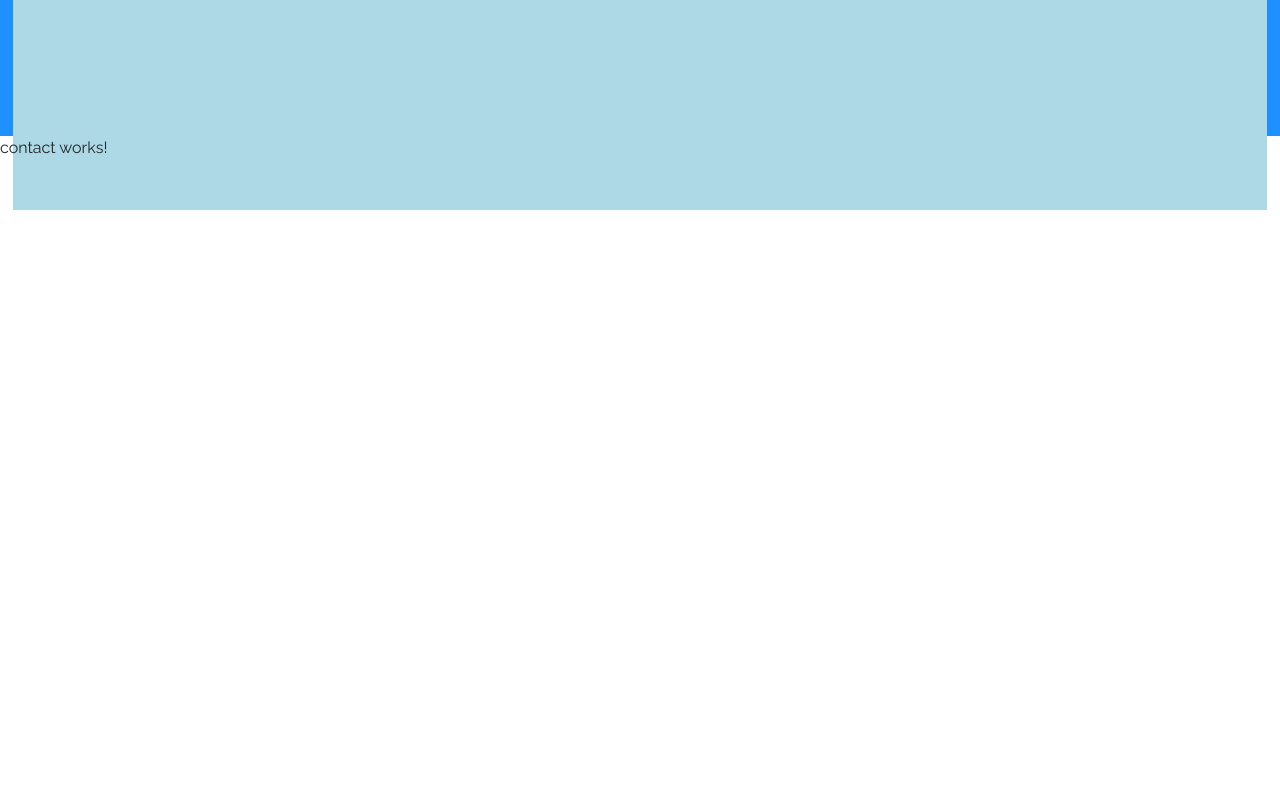
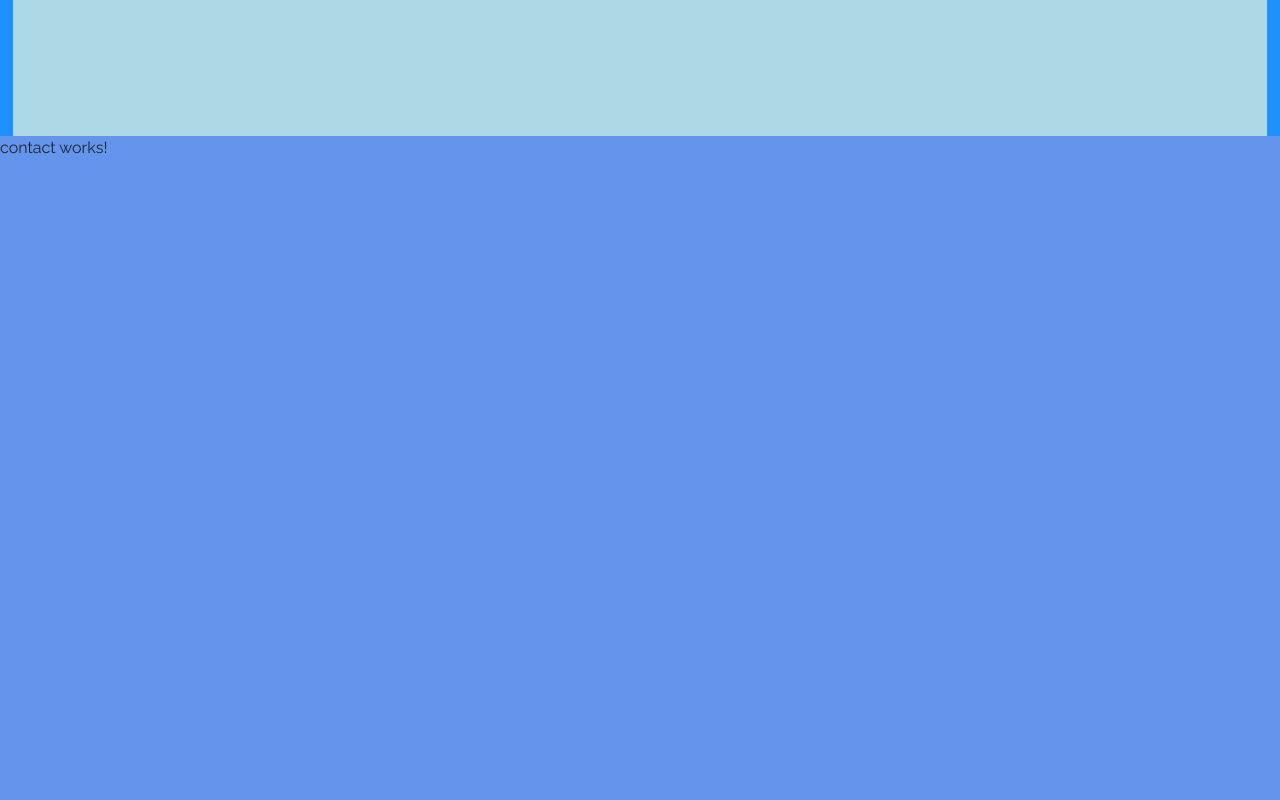
Before and after one commit to IngridOguro/Portfolio, an Angular app: page / in a window 1280 px wide. Shown: the part 2280-3080 px from the top of the page. Before the commit the page ends 2490 px from the top, so only its background shows below. Built offline with nearby package versions, Linux system fonts and the light colour scheme.

Commit message:
altura da seção contato

```diff
--- a/src/app/components/sections/contact/contact.css
+++ b/src/app/components/sections/contact/contact.css
@@ -0,0 +1,4 @@
+*{
+  background-color:cornflowerblue;
+  height: 100vh;
+}
```
